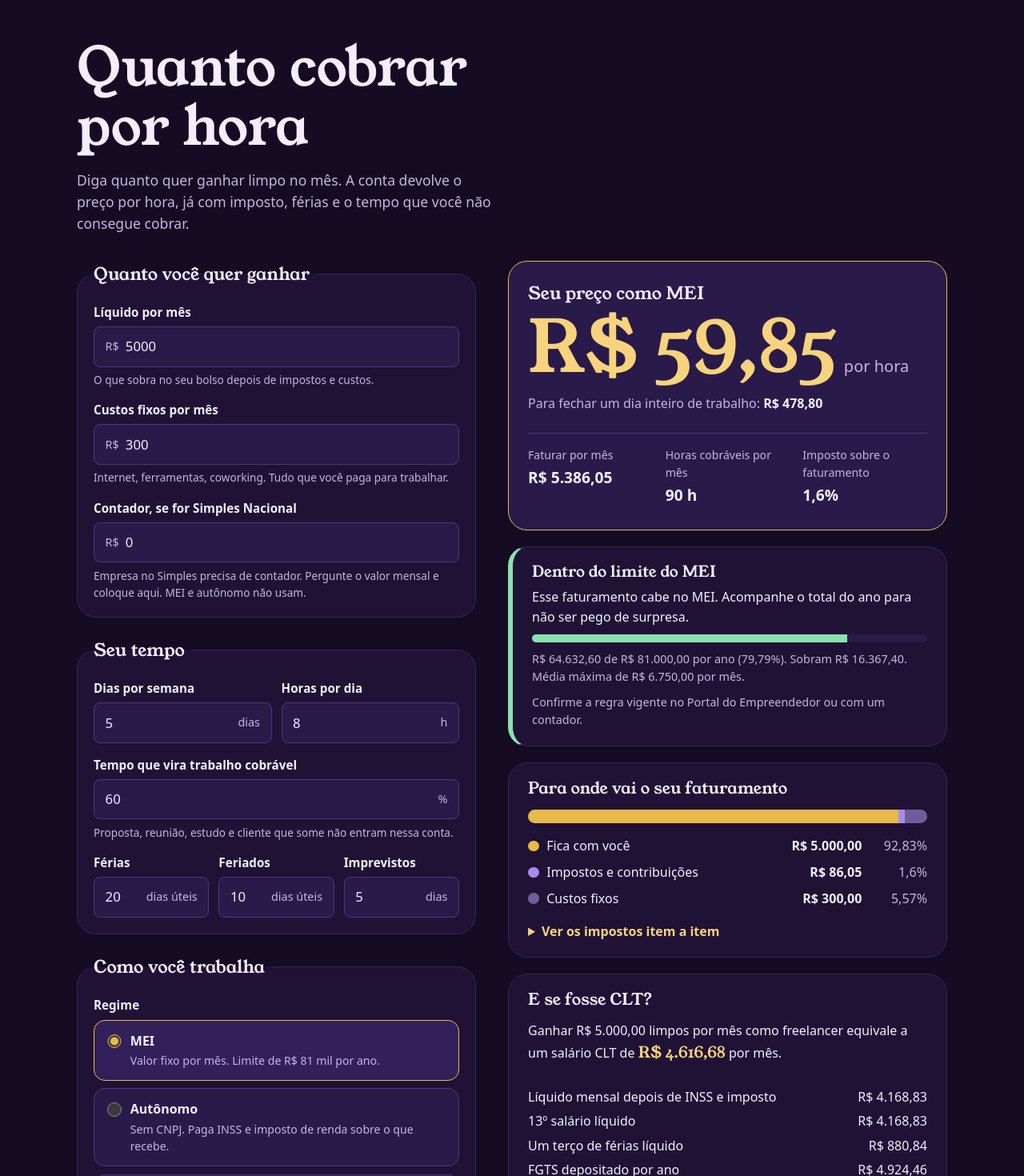
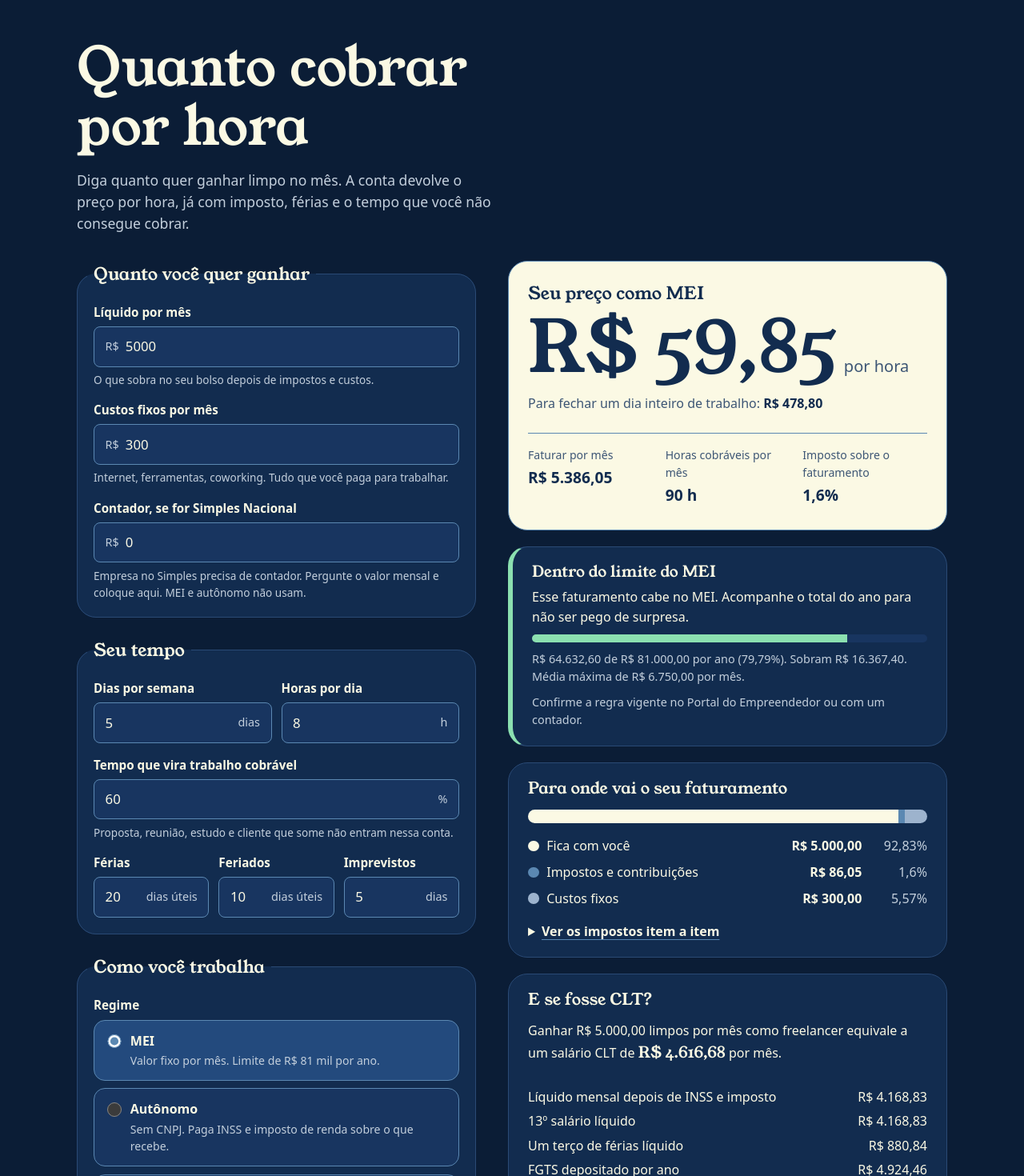
Before and after one commit to GabriellaCMaciel/nao-trabalho-de-graca, a React (Vite) app: page / in a window 1280 px wide. Shown: the top 1470 px of the page at 80% size. Built offline with nearby package versions, Linux system fonts and the light colour scheme.

Commit message:
feat(ui): switch the theme to the Midnight, Pearl and Ocean palette

```diff
--- a/src/styles/base.css
+++ b/src/styles/base.css
@@ -32,7 +32,7 @@ p {
 }
 
 :focus-visible {
-  outline: 2px solid var(--gold);
+  outline: 2px solid var(--focus);
   outline-offset: 2px;
 }
 
--- a/src/styles/form.css
+++ b/src/styles/form.css
@@ -62,8 +62,8 @@
 }
 
 .field__control:focus-within {
-  border-color: var(--gold);
-  outline: 2px solid var(--gold);
+  border-color: var(--focus);
+  outline: 2px solid var(--focus);
   outline-offset: 1px;
 }
 
@@ -131,12 +131,12 @@
 }
 
 .choice:has(input:checked) {
-  border-color: var(--gold);
-  background: #33205a;
+  border-color: var(--accent);
+  background: var(--surface-3);
 }
 
 .choice:has(input:focus-visible) {
-  outline: 2px solid var(--gold);
+  outline: 2px solid var(--focus);
   outline-offset: 2px;
 }
 
@@ -147,7 +147,7 @@
   width: 1.1rem;
   height: 1.1rem;
   margin: 0;
-  accent-color: var(--gold);
+  accent-color: var(--accent);
 }
 
 .choice__title {
--- a/src/styles/layout.css
+++ b/src/styles/layout.css
@@ -63,7 +63,7 @@
   gap: 1rem;
   padding: 0.75rem var(--gutter) calc(0.75rem + env(safe-area-inset-bottom));
   background: var(--surface-2);
-  border-top: 1px solid var(--gold);
+  border-top: 2px solid var(--accent);
 }
 
 .pricebar p {
@@ -77,7 +77,7 @@
 
 .pricebar__value {
   font-variant-numeric: normal;
-  color: var(--gold-strong);
+  color: var(--pearl);
   font-family: var(--font-display);
   font-size: 1.6rem;
   font-weight: 400;
@@ -86,9 +86,9 @@
 
 .pricebar__link {
   padding: 0.6rem 1rem;
-  background: var(--gold);
+  background: var(--accent);
   border-radius: 999px;
-  color: var(--on-gold);
+  color: var(--on-accent);
   font-weight: 700;
   text-decoration: none;
 }
--- a/src/styles/results.css
+++ b/src/styles/results.css
@@ -1,10 +1,16 @@
 /* Cartão do preço por hora: o momento principal da página. */
 .hero {
+  /* Cartão claro sobre fundo escuro: é o que prende o olhar. Os tokens são redefinidos só aqui dentro. */
+  --text: var(--midnight);
+  --muted: #3d5675; /* 7,1:1 sobre Pearl */
+  --line: var(--ocean);
+
   display: grid;
   gap: 0.75rem;
   padding: 1.75rem 1.5rem;
-  background: var(--surface-2);
-  border: 1px solid var(--gold);
+  background: var(--pearl);
+  color: var(--text);
+  border: 1px solid var(--ocean);
   border-radius: var(--radius-l);
 }
 
@@ -21,7 +27,7 @@
 
 .hero__value {
   font-variant-numeric: normal; /* números de largura fixa deixam o "1" com espaço sobrando na fonte de título */
-  color: var(--gold-strong);
+  color: var(--midnight);
   font-family: var(--font-display);
   font-size: clamp(3.2rem, 11vw, 5.6rem);
   line-height: 1;
@@ -91,15 +97,15 @@
 }
 
 .bar__seg--net {
-  background: var(--gold);
+  background: var(--pearl);
 }
 
 .bar__seg--tax {
-  background: var(--violet);
+  background: var(--ocean);
 }
 
 .bar__seg--cost {
-  background: #6f5d9b;
+  background: #9db3cd;
 }
 
 .legend {
@@ -134,7 +140,10 @@
 
 .details summary {
   cursor: pointer;
-  color: var(--gold-strong);
+  color: var(--pearl);
+  text-decoration: underline;
+  text-decoration-color: var(--ocean);
+  text-underline-offset: 0.25em;
   font-weight: 600;
 }
 
@@ -202,7 +211,7 @@
 }
 
 .compare tr.is-selected {
-  background: rgba(233, 185, 73, 0.1);
+  background: rgba(91, 136, 178, 0.22);
 }
 
 .compare__pick {
@@ -219,7 +228,7 @@
 }
 
 .compare__pick[aria-pressed='true'] {
-  text-decoration-color: var(--gold);
+  text-decoration-color: var(--pearl);
 }
 
 .compare__status {
@@ -286,7 +295,7 @@
 
 .panel__highlight {
   font-variant-numeric: normal;
-  color: var(--gold-strong);
+  color: var(--pearl);
   font-family: var(--font-display);
   font-size: 1.2em;
   font-weight: 400;
--- a/src/styles/tokens.css
+++ b/src/styles/tokens.css
@@ -1,26 +1,35 @@
 /*
- * Tokens de design: preto, roxo escuro e dourado.
- * O dourado é reservado ao que importa (o preço); o resto da interface fica em roxos e lilás.
+ * Tokens de design. Paleta: Midnight, Pearl Perfect, Noir e Ocean.
+ * - Midnight é o fundo dos cartões e Pearl é o texto e o cartão do preço (contraste 13:1).
+ * - Ocean fica nas partes grandes e gráficas (bordas, barras, botão): sobre Midnight ele dá 3,7:1,
+ *   o que não basta para texto pequeno. Texto pequeno usa Pearl.
+ * - Os tons "derivados" são misturas das quatro cores, só para dar profundidade ao fundo.
  */
 :root {
   color-scheme: dark;
 
-  --bg: #150b22;
-  --surface: #1f1235;
-  --surface-2: #2a1a49;
-  --line: #4b3780;
-  --line-soft: #34245b;
+  /* Paleta base */
+  --midnight: #122c4f;
+  --pearl: #fbf9e4;
+  --noir: #000000;
+  --ocean: #5b88b2;
 
-  --text: #f4edff;
-  --muted: #c3b6e0;
+  /* Derivados (mistura das cores acima) */
+  --bg: #0b1d36; /* Midnight escurecido em direção ao Noir */
+  --surface: var(--midnight);
+  --surface-2: #183560;
+  --surface-3: #234a7d;
+  --line: var(--ocean); /* bordas de campos: 3,7:1 sobre Midnight */
+  --line-soft: #2a4a75; /* bordas decorativas dos cartões */
 
-  --gold: #e9b949;
-  --gold-strong: #f6d37c;
-  --on-gold: #2a1700;
+  --text: var(--pearl);
+  --muted: #c3cfdc; /* Pearl esmaecido: 8,9:1 sobre Midnight */
 
-  --violet: #a98bf0;
-  --violet-deep: #7050c4;
+  --accent: var(--ocean);
+  --on-accent: var(--noir); /* 5,6:1 sobre Ocean */
+  --focus: var(--pearl);
 
+  /* Estados: precisam de cor própria para serem entendidos; sempre vêm com texto. */
   --danger: #ff9db3;
   --ok: #8be0b0;
   --warn: #f6d37c;
```
Also changed, not shown: public/favicon.svg, 1 other file (tests, documents, lock files or other folders).
